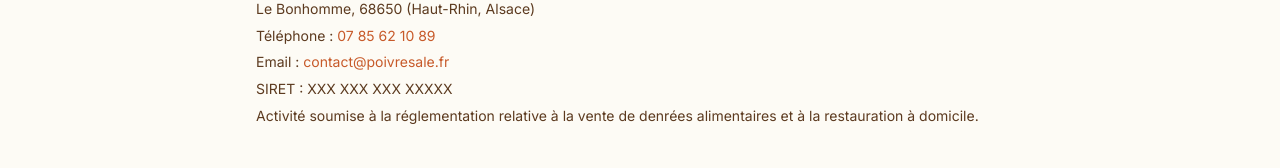
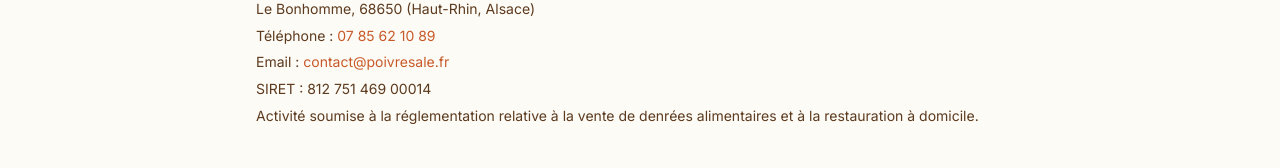
Before and after one commit to Sebluimeme/tarte-flambee-ruggieri, a Next.js app: page /cgv in a window 1280 px wide. Shown: the part 353-521 px from the top of the page. Built offline with nearby package versions, Linux system fonts and the light colour scheme.

Commit message:
fix(cgv): SIRET 812 751 469 00014

```diff
--- a/app/cgv/page.tsx
+++ b/app/cgv/page.tsx
@@ -8,7 +8,7 @@ export const metadata: Metadata = {
   robots: { index: true, follow: true },
 };
 
-const SIRET = "XXX XXX XXX XXXXX"; // À compléter
+const SIRET = "812 751 469 00014";
 
 export default function CGVPage() {
   return (
```
